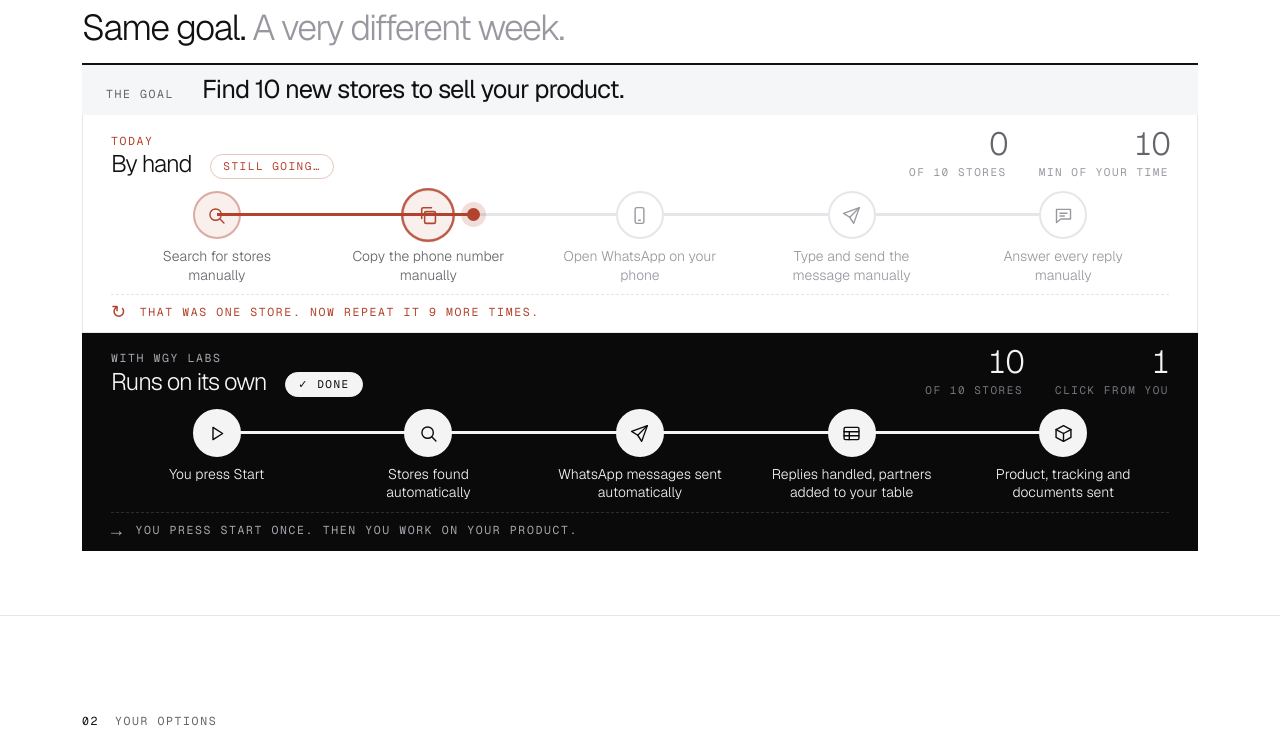
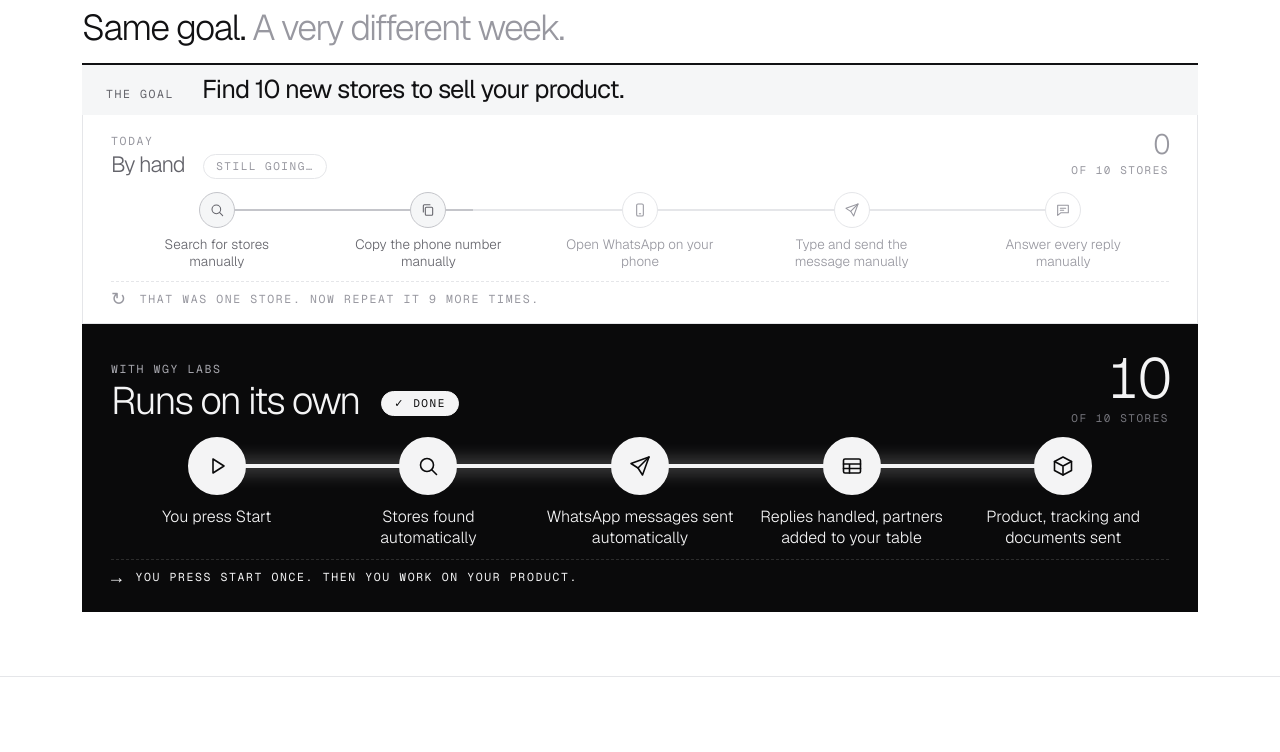
Before and after one commit to KatyaFedorova/wgy-labs-site, a plain HTML site: page index.html in a window 1280 px wide. Shown: the part 1385-2137 px from the top of the page. Drawn offline with nearby package versions, Linux system fonts and the light colour scheme; animation ran at ten frames a second.

Commit message:
Before/after: quiet grey manual row, larger glowing WGY row, one counter each
Co-Authored-By: Claude Opus 5.5 <noreply@anthropic.com>

```diff
--- a/index.html
+++ b/index.html
@@ -571,6 +571,36 @@
     #before-after .hz-foot{margin-top:10px;padding-top:8px}
     #before-after .note{margin-top:8px}
   }
+  /* homepage: quiet manual row, WGY row is the hero */
+  #before-after .hz-slow .hz-head .cap,#before-after .hz-slow .hz-status,#before-after .hz-slow .hz-foot{color:var(--soft);border-color:var(--rule)}
+  #before-after .hz-slow .hz-track>i{background:#C4C5CA}
+  #before-after .hz-slow .hz-track>i::after{display:none}
+  #before-after .hz-slow li.on .d{background:var(--light);border-color:#C4C5CA;color:var(--mute)}
+  #before-after .hz-slow .hz-steps li.on{color:var(--mute)}
+  #before-after .hz-slow li.now .d{transform:none}
+  #before-after .hz-slow li.now .d::after{display:none}
+  #before-after .hz-fast .hz-track>i{box-shadow:0 0 18px 2px rgba(244,244,245,.45)}
+  #before-after .hz-fast .hz-foot{color:var(--ink)}
+  #before-after .hz-slow .hz-head h3{color:var(--mute)}
+  #before-after .hz-slow .hz-stats b{color:var(--soft)}
+  @media (min-width:761px){
+    #before-after .hz-slow{padding-top:16px;padding-bottom:14px}
+    #before-after .hz-slow .hz-head{margin-bottom:12px}
+    #before-after .hz-slow .hz-head h3{font-size:22px;color:var(--mute)}
+    #before-after .hz-slow .hz-stats b{font-size:28px;color:var(--soft)}
+    #before-after .hz-slow .hz-track::before,#before-after .hz-slow .hz-track>i{top:17px;height:2px}
+    #before-after .hz-slow .hz-steps .d{width:36px;height:36px;border-width:1.5px}
+    #before-after .hz-slow .hz-steps .d svg{width:16px;height:16px}
+    #before-after .hz-slow .hz-steps .t{font-size:13.5px;margin-top:8px}
+    #before-after .hz-slow .hz-foot{margin-top:10px;padding-top:8px}
+    #before-after .hz-fast{padding-top:28px;padding-bottom:24px}
+    #before-after .hz-fast .hz-head h3{font-size:clamp(28px,3vw,40px)}
+    #before-after .hz-fast .hz-stats b{font-size:clamp(40px,4.4vw,60px)}
+    #before-after .hz-fast .hz-steps .d{width:58px;height:58px}
+    #before-after .hz-fast .hz-steps .d svg{width:24px;height:24px}
+    #before-after .hz-fast .hz-track::before,#before-after .hz-fast .hz-track>i{top:27px;height:4px}
+    #before-after .hz-fast .hz-steps .t{font-size:16px;margin-top:12px}
+  }
   @media (prefers-reduced-motion:reduce){.hz-steps li,.hz-steps .d{transition:none}.hz-steps li.now .d::after{animation:none}}
   .reveal{opacity:0;transform:translateY(24px);transition:opacity .6s cubic-bezier(.2,.7,.2,1),transform .6s cubic-bezier(.2,.7,.2,1)}
   .reveal.in{opacity:1;transform:none}
@@ -654,12 +684,12 @@
       <div class="hz-wrap reveal" id="hz">
         <div class="hz-goal"><span class="cap">The goal</span><p>Find 10 new stores to sell your product.</p></div>
         <div class="hz hz-slow" style="--p:1">
-          <div class="hz-head"><div><span class="cap">Today</span><h3>By hand <span class="hz-status" id="hz-ss">1 done, 9 to go</span></h3></div><div class="hz-stats"><div><b id="hz-sn">1</b><span>of 10 stores</span></div><div><b id="hz-st">33</b><span>min of your time</span></div></div></div>
+          <div class="hz-head"><div><span class="cap">Today</span><h3>By hand <span class="hz-status" id="hz-ss">1 done, 9 to go</span></h3></div><div class="hz-stats"><div><b id="hz-sn">1</b><span>of 10 stores</span></div></div></div>
           <div class="hz-track"><i></i><ol class="hz-steps" aria-label="By hand"><li class="on"><span class="d"><svg viewBox="0 0 24 24" aria-hidden="true"><circle cx="11" cy="11" r="6.5"/><path d="M16 16l4.5 4.5"/></svg></span><span class="t">Search for stores manually</span></li><li class="on"><span class="d"><svg viewBox="0 0 24 24" aria-hidden="true"><rect x="8" y="8" width="11" height="12" rx="1.5"/><path d="M5 15V5.5A1.5 1.5 0 0 1 6.5 4H15"/></svg></span><span class="t">Copy the phone number manually</span></li><li class="on"><span class="d"><svg viewBox="0 0 24 24" aria-hidden="true"><rect x="7" y="3" width="10" height="18" rx="2"/><path d="M11 17.5h2"/></svg></span><span class="t">Open WhatsApp on your phone</span></li><li class="on"><span class="d"><svg viewBox="0 0 24 24" aria-hidden="true"><path d="M21 3L10 14"/><path d="M21 3l-6.5 18-4.5-7-7-4.5z"/></svg></span><span class="t">Type and send the message manually</span></li><li class="on"><span class="d"><svg viewBox="0 0 24 24" aria-hidden="true"><path d="M4 5h16v11H9l-5 4z"/><path d="M8 9.5h8M8 12.5h5"/></svg></span><span class="t">Answer every reply manually</span></li></ol></div>
           <p class="hz-foot cap"><span class="ar" aria-hidden="true">↻</span>That was one store. Now repeat it 9 more times.</p>
         </div>
         <div class="hz hz-fast" style="--p:1">
-          <div class="hz-head"><div><span class="cap">With WGY Labs</span><h3>Runs on its own <span class="hz-status ok" id="hz-fs">✓ Done</span></h3></div><div class="hz-stats"><div><b id="hz-fn">10</b><span>of 10 stores</span></div><div><b>1</b><span>click from you</span></div></div></div>
+          <div class="hz-head"><div><span class="cap">With WGY Labs</span><h3>Runs on its own <span class="hz-status ok" id="hz-fs">✓ Done</span></h3></div><div class="hz-stats"><div><b id="hz-fn">10</b><span>of 10 stores</span></div></div></div>
           <div class="hz-track"><i></i><ol class="hz-steps" aria-label="With WGY Labs"><li class="on"><span class="d"><svg viewBox="0 0 24 24" aria-hidden="true"><path d="M8 5v14l11-7z"/></svg></span><span class="t">You press Start</span></li><li class="on"><span class="d"><svg viewBox="0 0 24 24" aria-hidden="true"><circle cx="11" cy="11" r="6.5"/><path d="M16 16l4.5 4.5"/></svg></span><span class="t">Stores found automatically</span></li><li class="on"><span class="d"><svg viewBox="0 0 24 24" aria-hidden="true"><path d="M21 3L10 14"/><path d="M21 3l-6.5 18-4.5-7-7-4.5z"/></svg></span><span class="t">WhatsApp messages sent automatically</span></li><li class="on"><span class="d"><svg viewBox="0 0 24 24" aria-hidden="true"><rect x="3.5" y="5" width="17" height="14" rx="1.5"/><path d="M3.5 10h17M3.5 14.5h17M9.5 10v9"/></svg></span><span class="t">Replies handled, partners added to your table</span></li><li class="on"><span class="d"><svg viewBox="0 0 24 24" aria-hidden="true"><path d="M3.5 7.5L12 3l8.5 4.5v9L12 21l-8.5-4.5z"/><path d="M3.5 7.5L12 12l8.5-4.5M12 12v9"/></svg></span><span class="t">Product, tracking and documents sent</span></li></ol></div>
           <p class="hz-foot cap"><span class="ar" aria-hidden="true">→</span>You press start once. Then you work on your product.</p>
         </div>
@@ -1036,14 +1066,14 @@
 (function(){
   var w=document.getElementById('hz'); if(!w) return;
   if(window.matchMedia('(prefers-reduced-motion:reduce)').matches||!('IntersectionObserver' in window)) return;
-  var slow=w.querySelector('.hz-slow'),fast=w.querySelector('.hz-fast'),sn=document.getElementById('hz-sn'),st=document.getElementById('hz-st'),fn=document.getElementById('hz-fn');
+  var slow=w.querySelector('.hz-slow'),fast=w.querySelector('.hz-fast'),sn=document.getElementById('hz-sn'),fn=document.getElementById('hz-fn');
   var CYCLE=15000,FAST=3500,HOLD=3000,raf=0,run=false,acc=0,last=0;
   function set(row,p,done){row.style.setProperty('--p',p);var li=row.querySelectorAll('.hz-steps li'),n=li.length,cur=done?-1:Math.min(n-1,Math.floor(p*(n-1)+.5));
     for(var i=0;i<n;i++){var reached=p>=i/(n-1)-1e-6;li[i].classList.toggle('on',reached);li[i].classList.toggle('now',i===cur&&reached);}}
   function draw(ms){
     var ps=Math.min(1,ms/CYCLE),pf=Math.min(1,ms/FAST);
     set(slow,ps,ps>=1);set(fast,pf,pf>=1);
-    sn.textContent=ps>=1?1:0; st.textContent=Math.round(33*ps); fn.textContent=Math.round(10*pf);
+    sn.textContent=ps>=1?1:0; fn.textContent=Math.round(10*pf);
     var ss=document.getElementById('hz-ss'),fs=document.getElementById('hz-fs');
     ss.textContent=ps>=1?'1 done, 9 to go':'Still going…';
     if(pf>=1){if(!fs.classList.contains('ok')){fs.classList.add('ok');fs.textContent='✓ Done';}}else if(fs.classList.contains('ok')||fs.textContent!=='Running…'){fs.classList.remove('ok');fs.textContent='Running…';}
```
